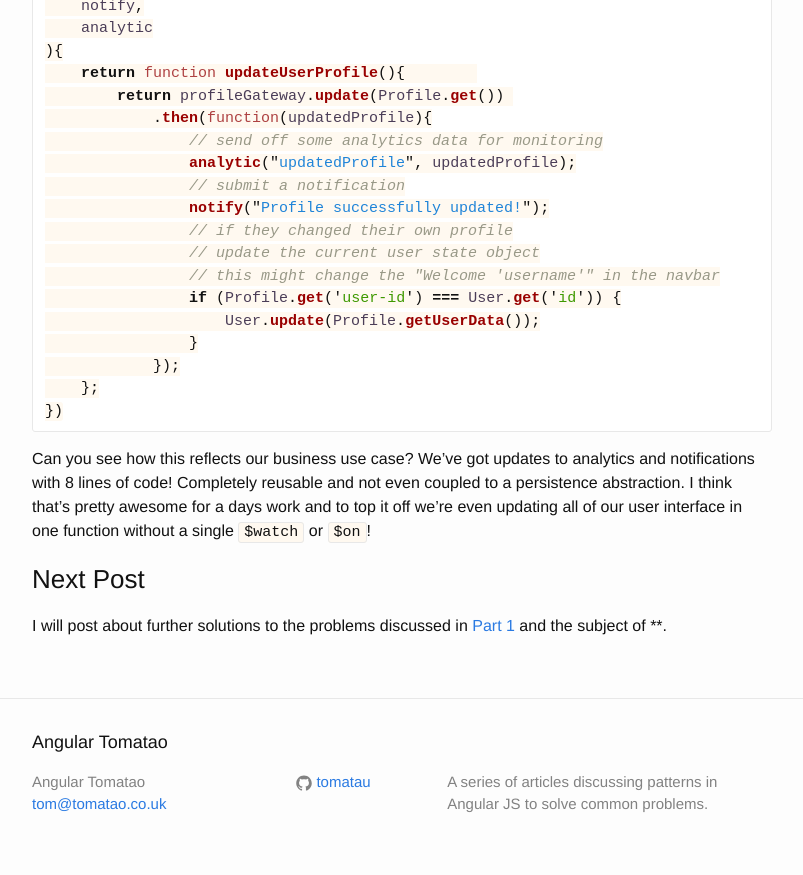
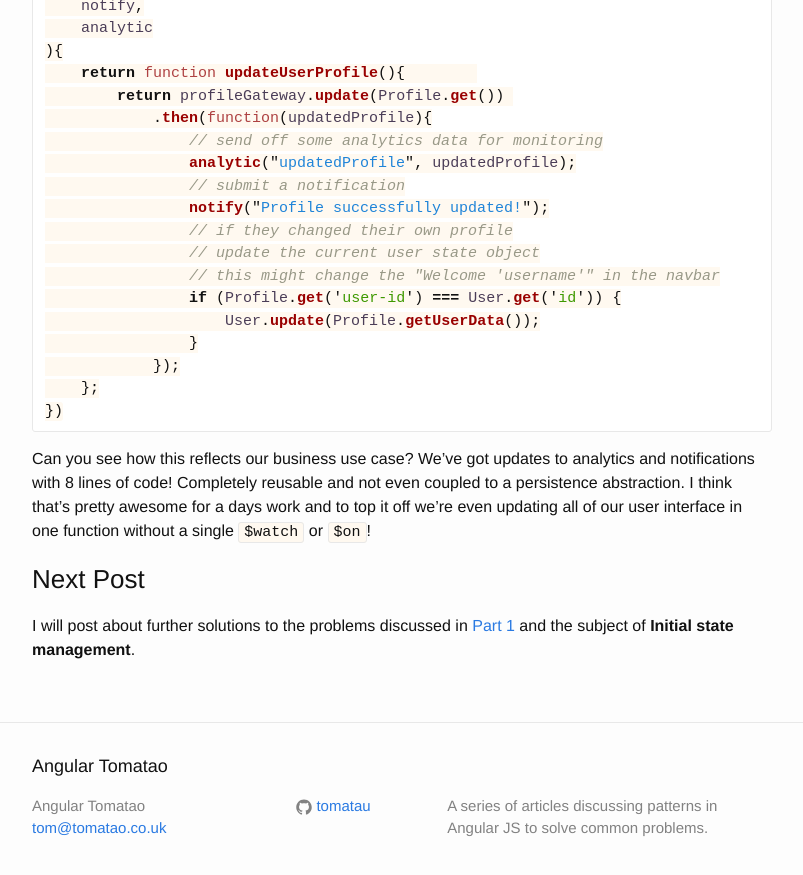
Before and after one commit to tomatau/angular-tomatao, a Jekyll site: the page built from _posts/2014-11-23-managing-scope-action-layers.md, in a window 1280 px wide and 900 px high, scrolled down 4805 px. Shown: the top 875 px of the window, without its empty margins (238-1041 px from the left). Built offline with Jekyll 4.4.1, drawn with Linux system fonts in a browser that asks for light colours; Markdown is read by kramdown in place of the engine named in the settings.

Commit message:
missing words

```diff
--- a/_posts/2014-11-23-managing-scope-action-layers.md
+++ b/_posts/2014-11-23-managing-scope-action-layers.md
@@ -193,6 +193,6 @@ Can you see how this reflects our business use case? We've got updates to analyt
 
 ### Next Post
 
-I will post about further solutions to the problems discussed in [Part 1][part1] and the subject of **.
+I will post about further solutions to the problems discussed in [Part 1][part1] and the subject of **Initial state management**.
 
 [part1]: /blog/managing-scope-state-layers/
```
